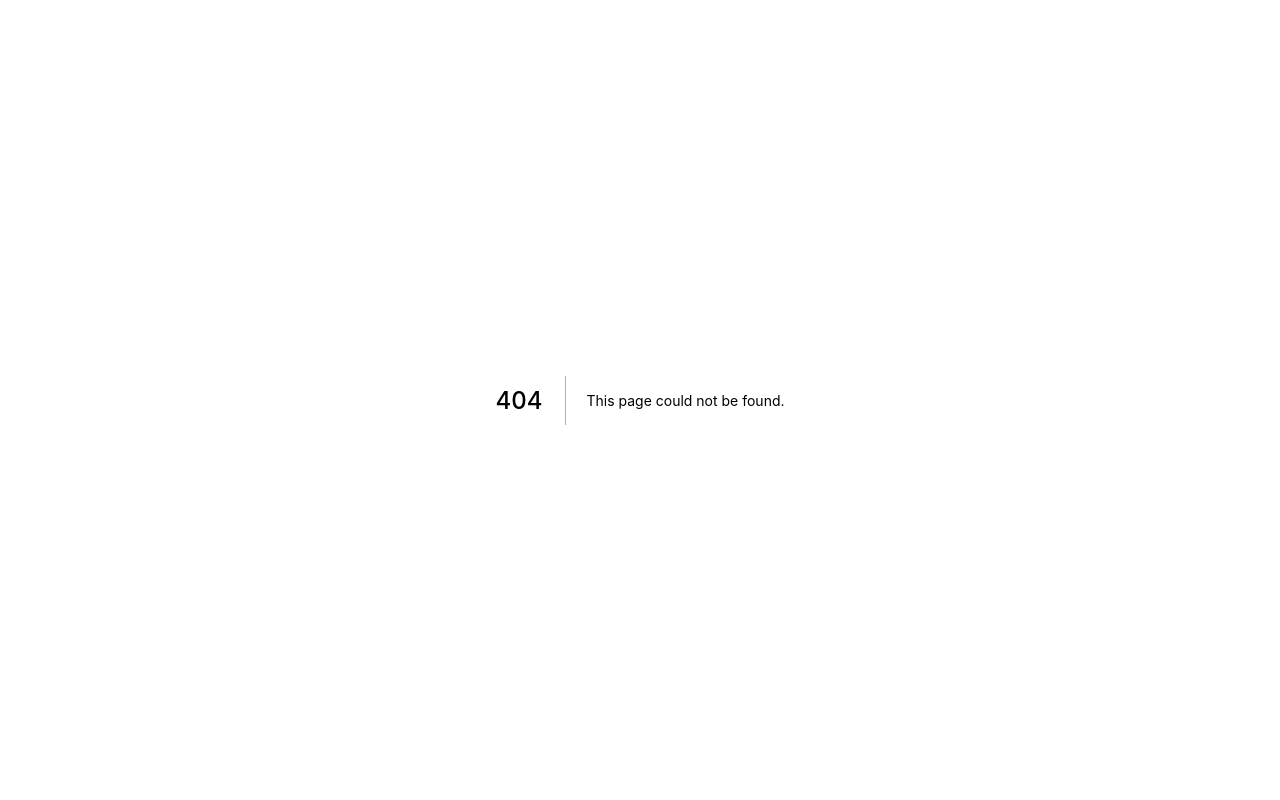
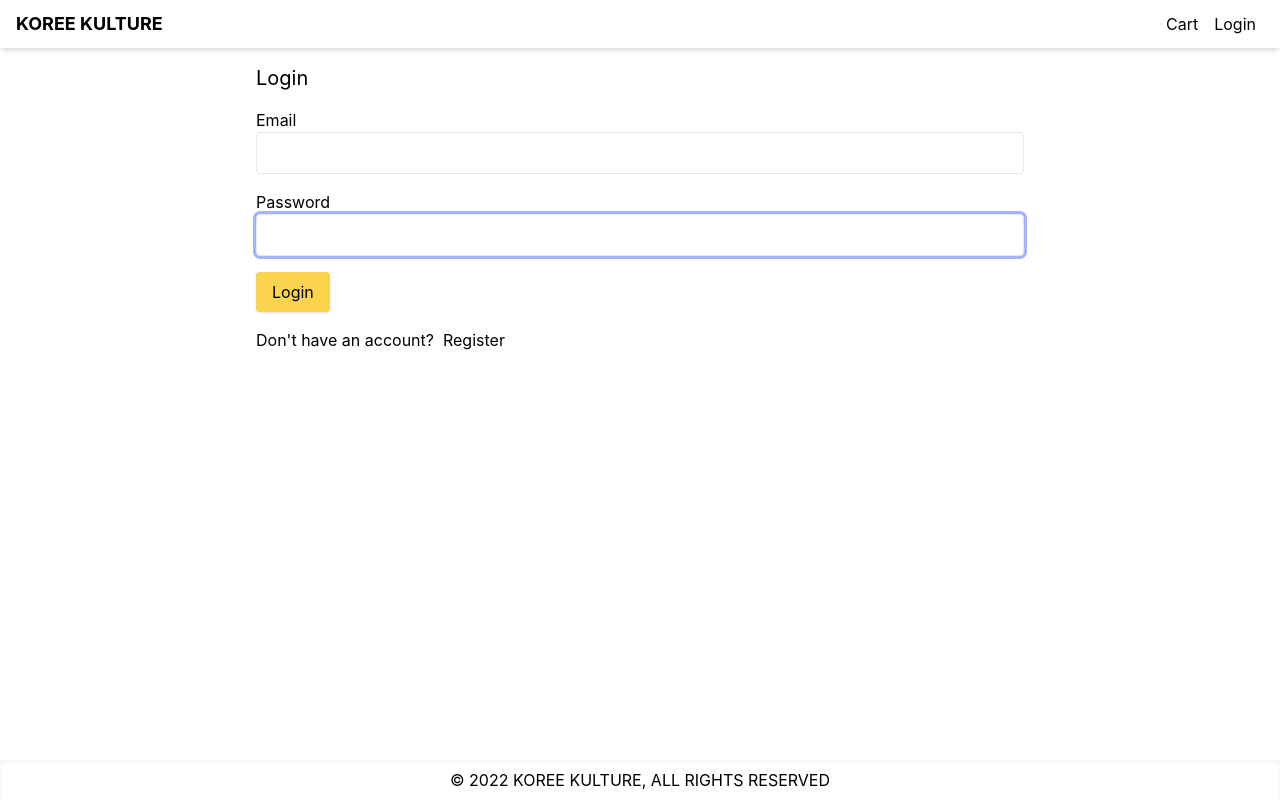
Before and after one commit to Hannah-28/koree-kulture, a Next.js app: page /login in a window 1280 px wide. Before the commit this address had no page. Built offline with nearby package versions, Linux system fonts and the light colour scheme.

Commit message:
Created the login form

```diff
--- a/components/Layout.js
+++ b/components/Layout.js
@@ -10,8 +10,8 @@
   const { cart } = state;
   const [cartItemsCount, setCartItemsCount] = useState(0);
   useEffect(() => {
-    setCartItemsCount(cart.cartItems.reduce((a, c) => a + c.quantity, 0))
-  },[cart.cartItems])
+    setCartItemsCount(cart.cartItems.reduce((a, c) => a + c.quantity, 0));
+  }, [cart.cartItems]);
   return (
     <>
       <Head>
@@ -22,7 +22,7 @@
         <link rel="icon" href="/koreelogo/koree logo icon black@2x.png" />
       </Head>
 
-      <div className="flex min-h-screen flex-col justify-between uppercase">
+      <div className="flex min-h-screen flex-col justify-between">
         <header>
           <nav className="flex h-12 justify-between shadow-md items-center px-4">
             <Link href="/">
--- a/package.json
+++ b/package.json
@@ -13,7 +13,8 @@
     "js-cookie": "^3.0.1",
     "next": "12.3.0",
     "react": "18.2.0",
-    "react-dom": "18.2.0"
+    "react-dom": "18.2.0",
+    "react-hook-form": "^7.35.0"
   },
   "devDependencies": {
     "@types/react": "^18.0.20",
--- a/pages/cart.js
+++ b/pages/cart.js
@@ -91,7 +91,7 @@
               </li>
               <li>
                 <button
-                  onClick={() => router.push('/shipping')}
+                  onClick={() => router.push('login?redirect=/shipping')}
                   className="primary-button w-full"
                 >
                   Check Out
--- /dev/null
+++ b/pages/login.js
@@ -0,0 +1,67 @@
+import Link from 'next/link';
+import React from 'react';
+import { useForm } from 'react-hook-form';
+import Layout from '../components/Layout';
+
+export default function LoginScreen() {
+  const {
+    handleSubmit,
+    register,
+    formState: { errors },
+  } = useForm();
+  const submitHandler = ({ email, password }) => {
+    console.log(email, password);
+  };
+  return (
+    <Layout title="Login">
+      <form
+        className="mx-auto max-w-screen-md"
+        onSubmit={handleSubmit(submitHandler)}
+      >
+        <h1 className="mb-4 text-xl">Login</h1>
+        <div className="mb-4">
+          <label htmlFor="email">Email</label>
+          <input
+            type="email"
+            {...register('email', {
+              required: 'Please enter email',
+              pattern: {
+                value: /^[a-zA-Z0-9_.+-]+@[a-zA-Z0-9-]+.[a-zA-Z0-9-.]+$/i,
+                message: 'Please enter vaild email',
+              },
+            })}
+            className="w-full"
+            id="email"
+            autoFocus
+          ></input>
+          {errors.email && (
+            <div className="text-red-500">{errors.email.message}</div>
+          )}
+        </div>
+        <div className="mb-4">
+          <label htmlFor="password">Password</label>
+          <input
+            type="password"
+            {...register('password', {
+              required: 'Please enter password',
+              minLength: { value: 6, message: 'password is more than 5 chars' },
+            })}
+            className="w-full"
+            id="password"
+            autoFocus
+          ></input>
+          {errors.password && (
+            <div className="text-red-500">{errors.password.message}</div>
+          )}
+        </div>
+        <div className="mb-4">
+          <button className="primary-button">Login</button>
+        </div>
+        <div className="mb-4">
+          Don&apos;t have an account? &nbsp;
+          <Link href="register">Register</Link>
+        </div>
+      </form>
+    </Layout>
+  );
+}
--- a/styles/globals.css
+++ b/styles/globals.css
@@ -24,3 +24,8 @@
 .primary-button {
   @apply rounded bg-amber-300 py-2 px-4 shadow outline-none hover:bg-amber-400 active:bg-amber-500;
 }
+input,
+select,
+textarea {
+  @apply rounded border p-2 outline-none ring-indigo-300 focus:ring;
+}
```
Also changed, not shown: 2 other files (tests, documents, lock files or other folders).
